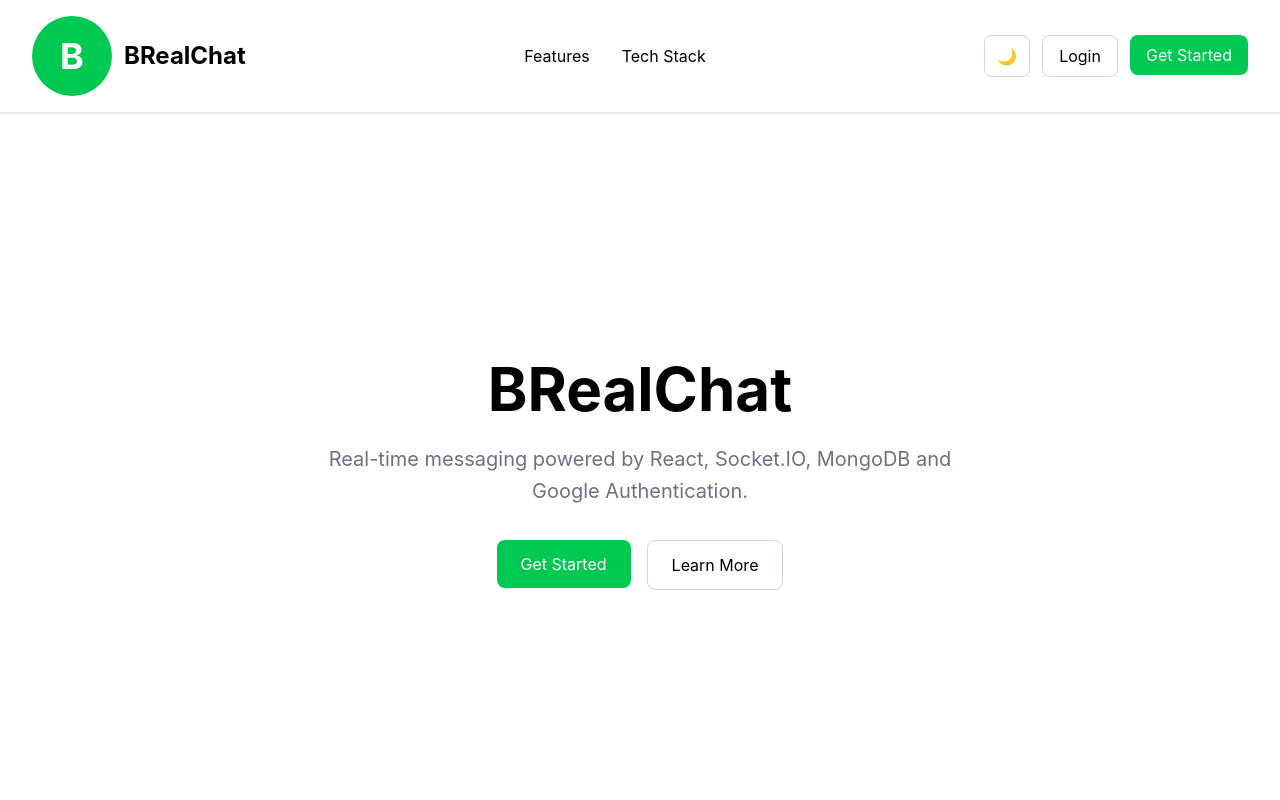
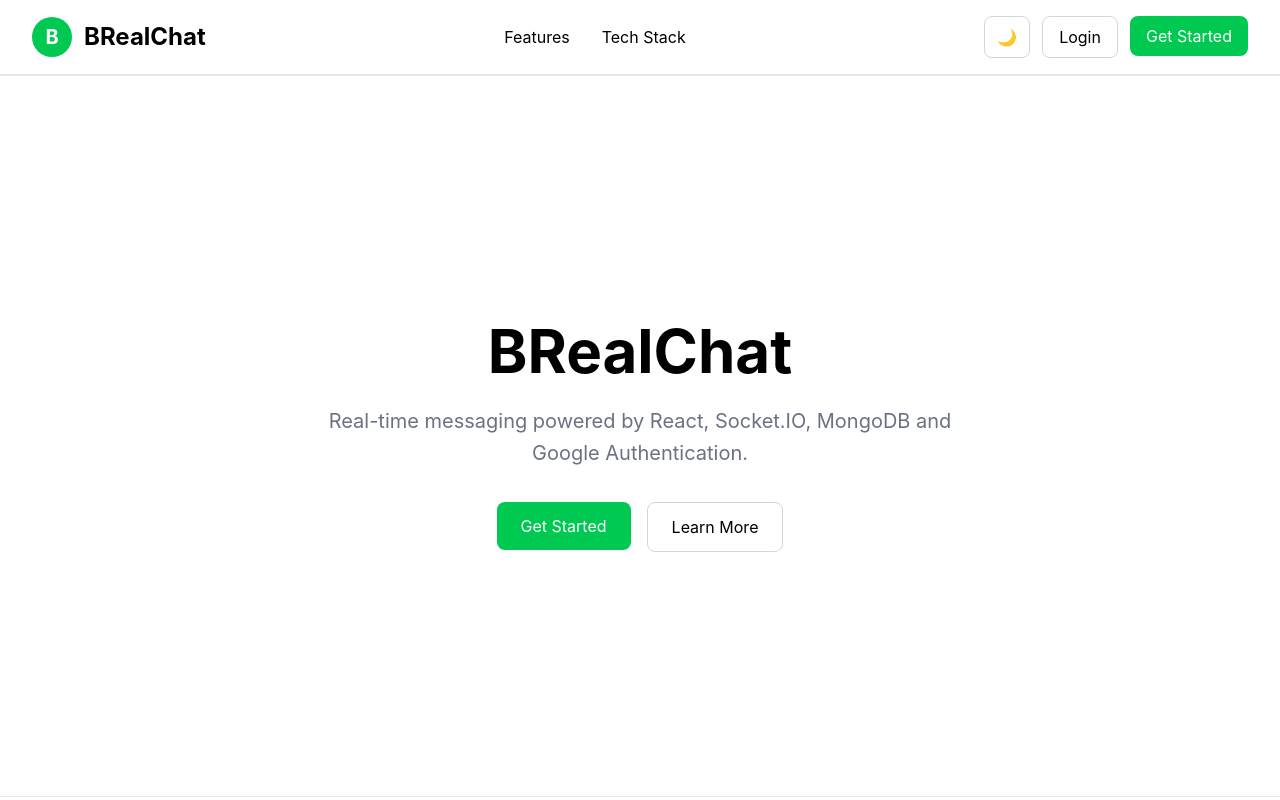
Before and after one commit to virajjadhav439/BRealChat, a React (Vite) app in the folder client/: page / in a window 1280 px wide. Shown: the top 800 px of the page. Built offline with nearby package versions, Linux system fonts and the light colour scheme; no server answers.

Commit message:
Fixed the Logo

```diff
--- a/client/src/components/Navbar.jsx
+++ b/client/src/components/Navbar.jsx
@@ -41,8 +41,8 @@ ${
       className="
       w-8
       h-8
-      md:w-20
-      md:h-20
+      md:w-10
+      md:h-10
       rounded-full
       bg-green-500
       text-white
@@ -51,7 +51,7 @@ ${
       justify-center
       font-bold
       text-m
-      md:text-4xl
+      md:text-xl
 
       "
     >
```
